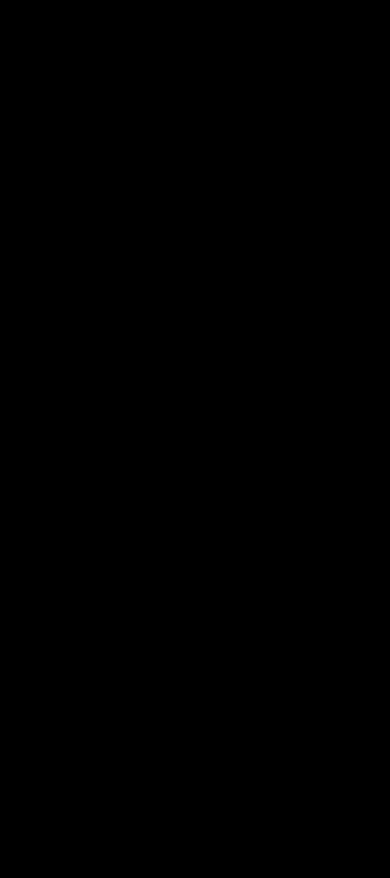
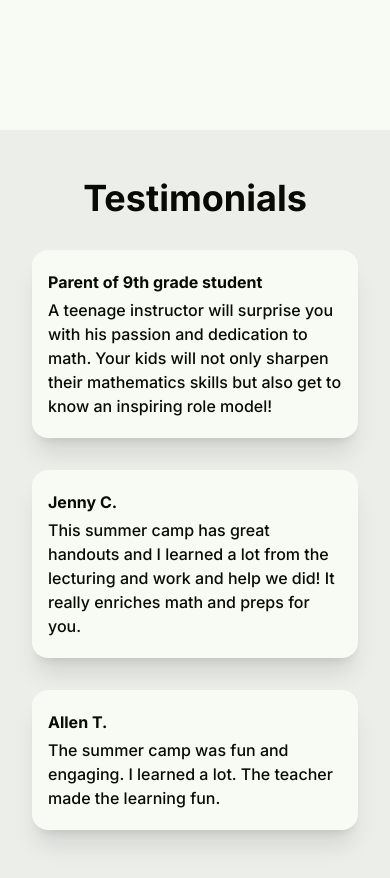
Before and after one commit to gautham-ramanarayanan/fequalsmath, a Next.js app: page / in a window 390 px wide. Shown: the part 2040-2918 px from the top of the page. Before the commit the page ends 1786 px from the top, so only its background shows below. Built offline with nearby package versions, Linux system fonts and the light colour scheme.

Commit message:
Added Testimonials and made images non-interactable

```diff
--- a/components/Carousel.jsx
+++ b/components/Carousel.jsx
@@ -1,8 +1,5 @@
 'use client';
 import { useState } from "react";
-import { FontAwesomeIcon } from "@fortawesome/react-fontawesome";
-import { faCircle, faRegular } from "@fortawesome/free-solid-svg-icons";
-import 'font-awesome/css/font-awesome.min.css';
 import SlideButtons from "./SlideButtons";
 
 
@@ -24,7 +21,7 @@ export default function Carousel({ images }) {
     }
     return (
         <div>
-            <img src={images[index]} width={1279} />
+            <img src={images[index]} width={1279} className="pointer-events-none" />
             <SlideButtons index={index} setIndex={setIndex} number={images.length} />
         </div>
     );
--- a/components/InstructorCard.jsx
+++ b/components/InstructorCard.jsx
@@ -1,6 +1,6 @@
 export default function InstructorCard({ instructor, index }) {
     const img = (
-        <div className="basis-1/3 p-4 w-full flex flex-col items-center">
+        <div className="basis-1/3 p-4 w-full flex flex-col items-center pointer-events-none">
             <img src={instructor.img} className="rounded-full max-w-xs w-full" />
         </div>
     );
--- a/components/NavigationBar.jsx
+++ b/components/NavigationBar.jsx
@@ -11,7 +11,7 @@ export default function NavigationBar() {
                 <nav className="hidden md:inline space-x-8">
                     <Link href="#Instructors" className="hover:opacity-70 scroll-smooth">Our Team</Link>
                     <Link href="#Curriculum" className="hover:opacity-70 scroll-smooth">Curriculum</Link>
-                    <Link href="#Testimonal" className="hover:opacity-70 scroll-smooth">Testimonial</Link>
+                    <Link href="#Testimonial" className="hover:opacity-70 scroll-smooth">Testimonial</Link>
                     <Link href="#Events" className="hover:opacity-70 scroll-smooth">Events</Link>
                     <Link href="/FAQ" className="hover:opacity-70 scroll-smooth">FAQ</Link>
                     <Link href="#Enroll">
--- /dev/null
+++ b/components/TestimonialCard.jsx
@@ -0,0 +1,15 @@
+
+export default function TestimonialCard({ name, image = "/defaultusericon.png", comment}) {
+
+    return (
+        <div className="flex-col sm:flex-row rounded-2xl bg-background shadow-xl sm:p-4 flex my-4">
+            <div className="hidden sm:block basis-0 sm:basis-1/5 flex flex-col justify-items items-center mx-auto p-2">
+                <img src={image} alt="" className="rounded-full pointer-events-none" />
+            </div>
+            <div className="basis-full sm:basis-4/5 flex flex-col p-4">
+                <p className="font-bold text-txt pt-1">{name}</p>
+                <p className="font-medium text-txt py-1">{comment}</p>
+            </div>
+        </div>
+    );
+}
--- /dev/null
+++ b/components/Testimonials.jsx
@@ -0,0 +1,27 @@
+import TestimonialCard from "./TestimonialCard";
+
+export default function Testimonials({ testimonials, maxCount }) {
+    return (
+        <ul>
+            {testimonials
+                .slice(0, maxCount)
+                .map((testimonial, index) => {
+                    if (index % 2 === 0) {
+                        return (
+                            <div className="flex">
+                                <TestimonialCard name={testimonial.name} image={testimonial.image} comment={testimonial.comment} />
+                                <div className="hidden sm:block basis-1/3" />
+                            </div>
+                        );
+                    }
+                    return (
+                        <div className="flex">
+                            <div className="hidden sm:block basis-1/3" />
+                            <TestimonialCard name={testimonial.name} image={testimonial.image} comment={testimonial.comment} />
+                        </div>
+                    );
+                }
+            )}
+        </ul>
+    )
+}
--- a/src/app/page.jsx
+++ b/src/app/page.jsx
@@ -3,6 +3,8 @@ import InstructorCard from "../../components/InstructorCard";
 import Instructors from "../../components/Instructors";
 import NavigationBar from "../../components/NavigationBar";
 import 'fs';
+import TestimonialCard from "../../components/TestimonialCard";
+import Testimonials from "../../components/Testimonials";
 
 
 export default function Home() {
@@ -33,37 +35,21 @@ export default function Home() {
         }
     ];
 
-    function instructorCard(instructor, index) {
-        const image = (
-            <div className="basis-1/3 p-4 w-full flex">
-                <img src={instructor.img} className="rounded-full max-w-xs w-full" />
-            </div>
-        );
-        const description = (
-            <div className="basis-2/3 flex flex-col">
-                        <p className="sm:px-4 py-1 text-lg text-txt font-bold">{instructor.name}</p>
-                        <p className="sm:px-4 py-1 text-md text-txt font-medium">
-                            {instructor.description}
-                        </p>
-                    </div>
-        );
-        if (index % 2 === 0) {
-            return (
-                <div className="flex flex-col sm:flex-row items-center">
-                    {image}
-                    {description}
-                </div>
-            )
-        } else {
-            return (
-                <div className="flex flex-col sm:flex-row-reverse items-center">
-                    {image}
-                    {description}
-                </div>
-            )
-        }
-    }
+    const testimonials = [
+        {
+            name: "Parent of 9th grade student",
+            comment: "A teenage instructor will surprise you with his passion and dedication to math. Your kids will not only sharpen their mathematics skills but also get to know an inspiring role model!"
+        },
+        {
+            name: "Jenny C.",
+            comment: "This summer camp has great handouts and I learned a lot from the lecturing and work and help we did! It really enriches math and preps for you."
+        },
+        {
+            name: "Allen T.",
+            comment: "The summer camp was fun and engaging. I learned a lot. The teacher made the learning fun."
+        },
 
+    ]
 
   return (
     <>
@@ -93,14 +79,17 @@ export default function Home() {
                 Our Team
             </h1>
             <Instructors instructors={instructors} />
-            {/* <ul>
-                {instructors.map((instructor, index) => (
-                    <li key={instructor.name} className="flex max-w-6xl items-center justify-between min-h-full py-2">
-                        {instructorCard(instructor, index)}
-                    </li>
-                ))}
-
-            </ul> */}
+        </div>
+    </main>
+    <main className="min-h-min bg-background" id="Curriculum">
+        <div id="placeholder" className="h-96"></div>
+    </main>
+    <main className="min-h-min bg-background-second" id="Testimonial">
+        <div className="p-8 mx-auto flex flex-col items-center justify-center max-w-4xl">
+            <h1 className="text-4xl text-txt font-bold p-4">
+                Testimonials
+            </h1>
+            <Testimonials testimonials={testimonials} maxCount={3} />
         </div>
     </main>
 
```
Also changed, not shown: public/defaultusericon.png (added), public/defaultusericon.svg (added).
